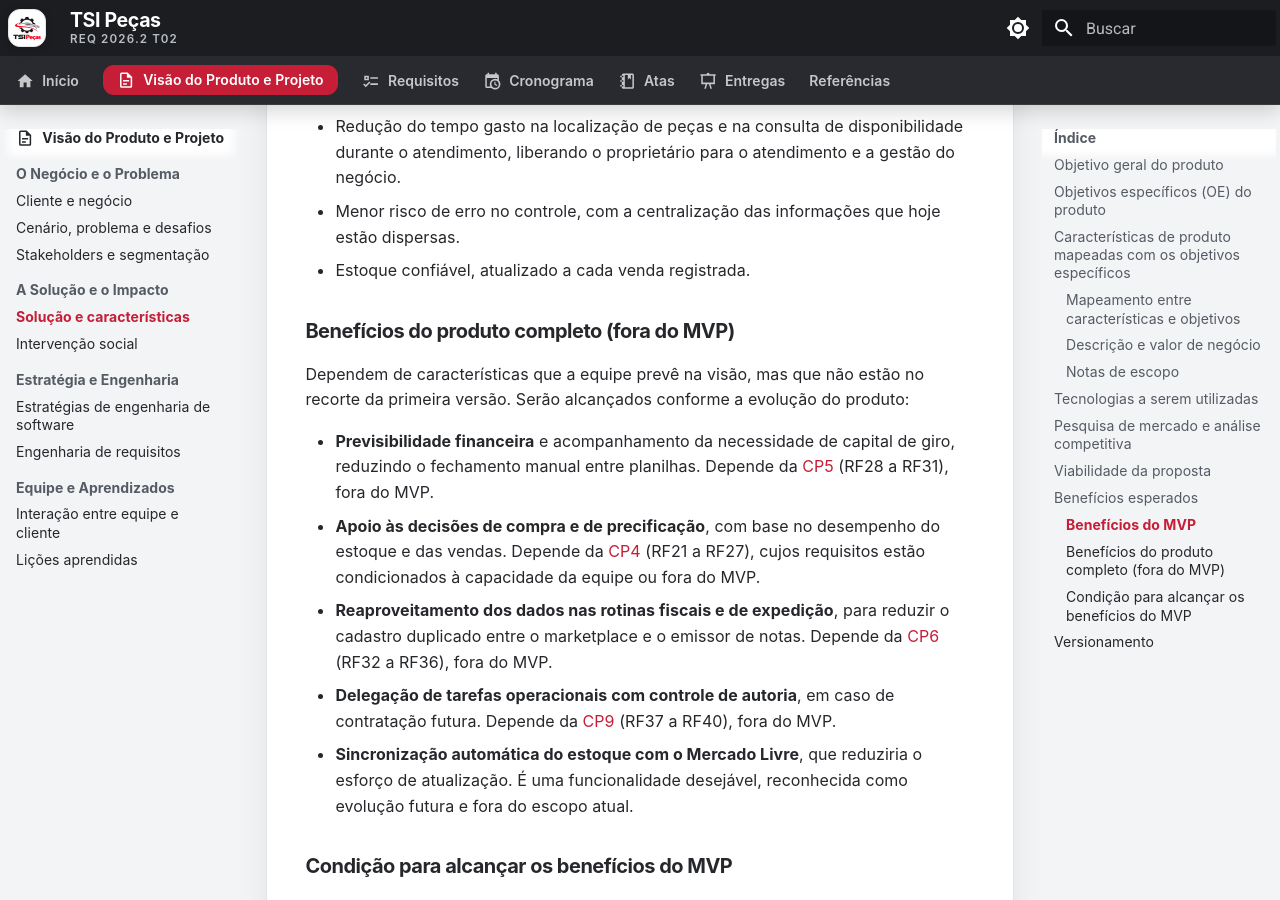
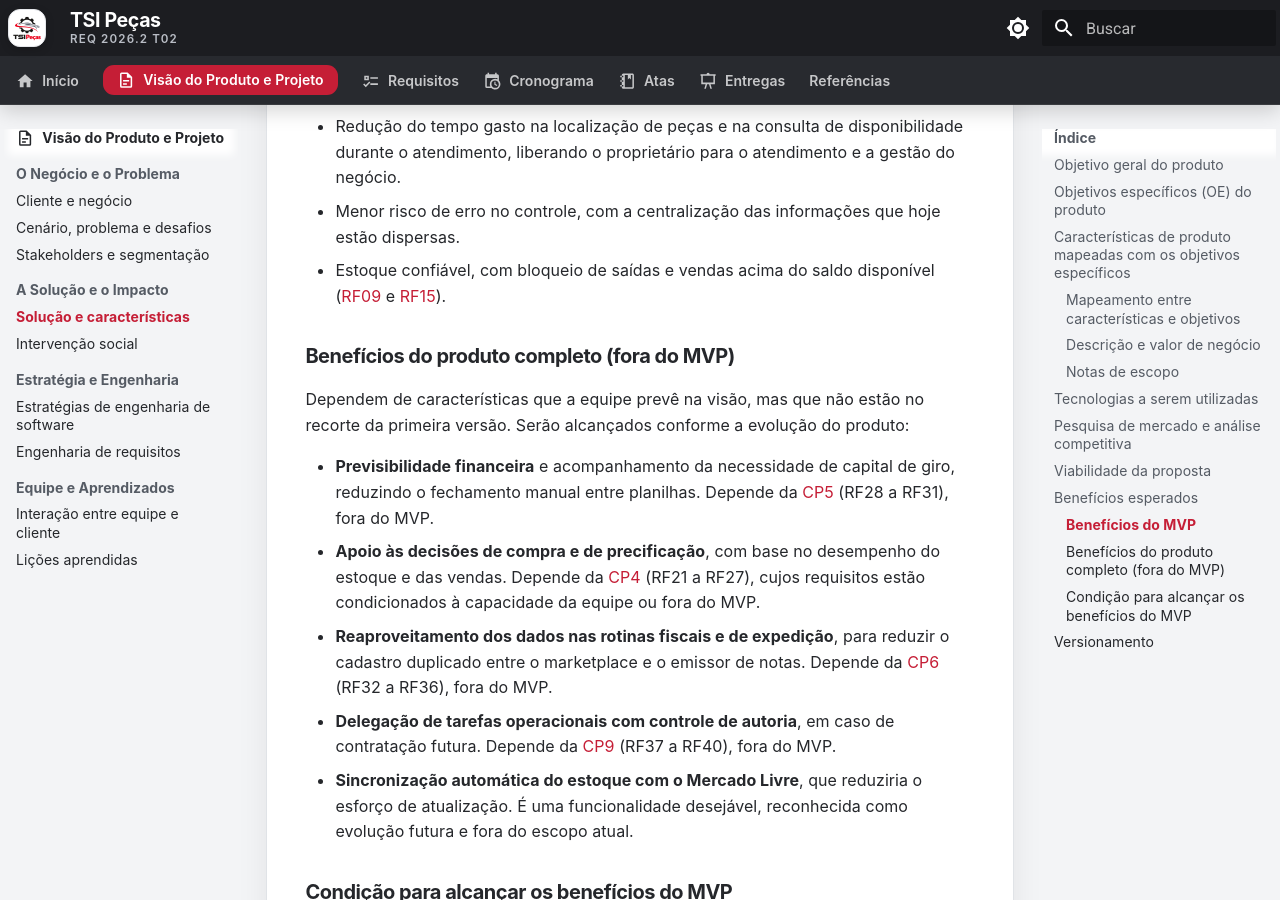
Before and after one commit to mdsreq-fga-unb/REQ-202562-T02-TSI-AutoPecas, an MkDocs documentation site: the page built from docs/visao-produto/solucao-e-caracteristicas.md, in a window 1280 px wide and 900 px high, scrolled down 6764 px. Built offline with MkDocs 1.6.1 and Material for MkDocs 9.7.7, drawn with Linux system fonts in a browser that asks for light colours; comment, search, counter and statistics services are not loaded.

Commit message:
docs(visao-produto): referencia RF09 e RF15 no benefício de estoque
Refs #44

```diff
--- a/docs/visao-produto/solucao-e-caracteristicas.md
+++ b/docs/visao-produto/solucao-e-caracteristicas.md
@@ -106,7 +106,7 @@ Os benefícios estão separados pelo horizonte de entrega. Os do **MVP** derivam
 - Substituição do controle manual em planilhas por uma ferramenta única e adequada à rotina do proprietário, com saldo atualizado a cada movimentação e a cada venda registrada.
 - Redução do tempo gasto na localização de peças e na consulta de disponibilidade durante o atendimento, liberando o proprietário para o atendimento e a gestão do negócio.
 - Menor risco de erro no controle, com a centralização das informações que hoje estão dispersas.
-- Estoque confiável, atualizado a cada venda registrada.
+- Estoque confiável, com bloqueio de saídas e vendas acima do saldo disponível ([RF09](requisitos-de-software.md#rf09) e [RF15](requisitos-de-software.md#rf15)).
 
 ### Benefícios do produto completo (fora do MVP)
 
```
